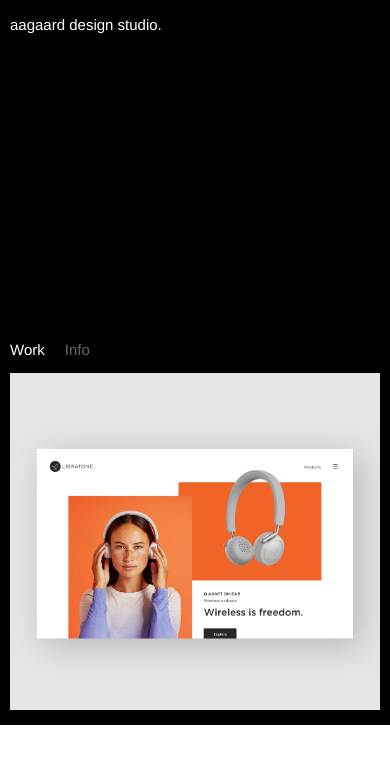
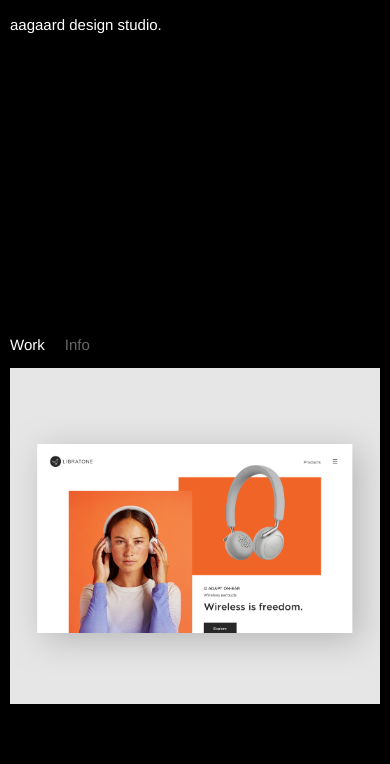
Before and after one commit to tynandebold/aagaard-design-studio, a Gatsby site: page / in a window 390 px wide. Built offline with nearby package versions, Linux system fonts and the light colour scheme; Gatsby itself is replaced by a stand-in of ours.

Commit message:
mobile style update

```diff
--- a/src/components/layout.css
+++ b/src/components/layout.css
@@ -166,6 +166,12 @@
   height: 700px;
 }
 
+@media only screen and (max-width: 1024px) {
+  main {
+    height: auto;
+  }
+}
+
 .left {
   align-self: flex-end;
   padding-right: 1rem;
@@ -189,6 +195,7 @@
 
 @media only screen and (max-width: 1024px) {
   .right {
+    min-height: calc(60vh - 40px);
     width: 100%;
   }
 }
```
